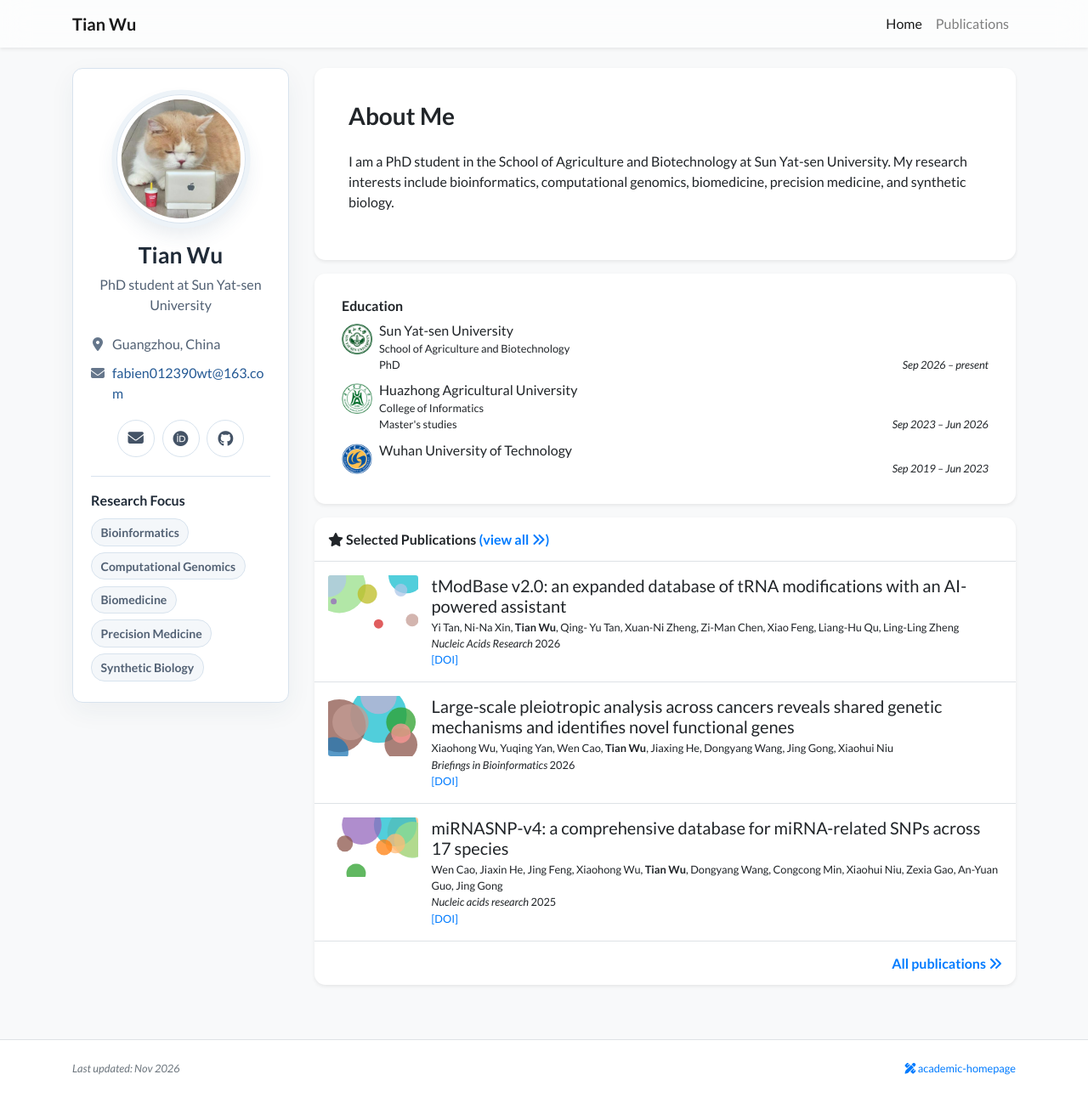
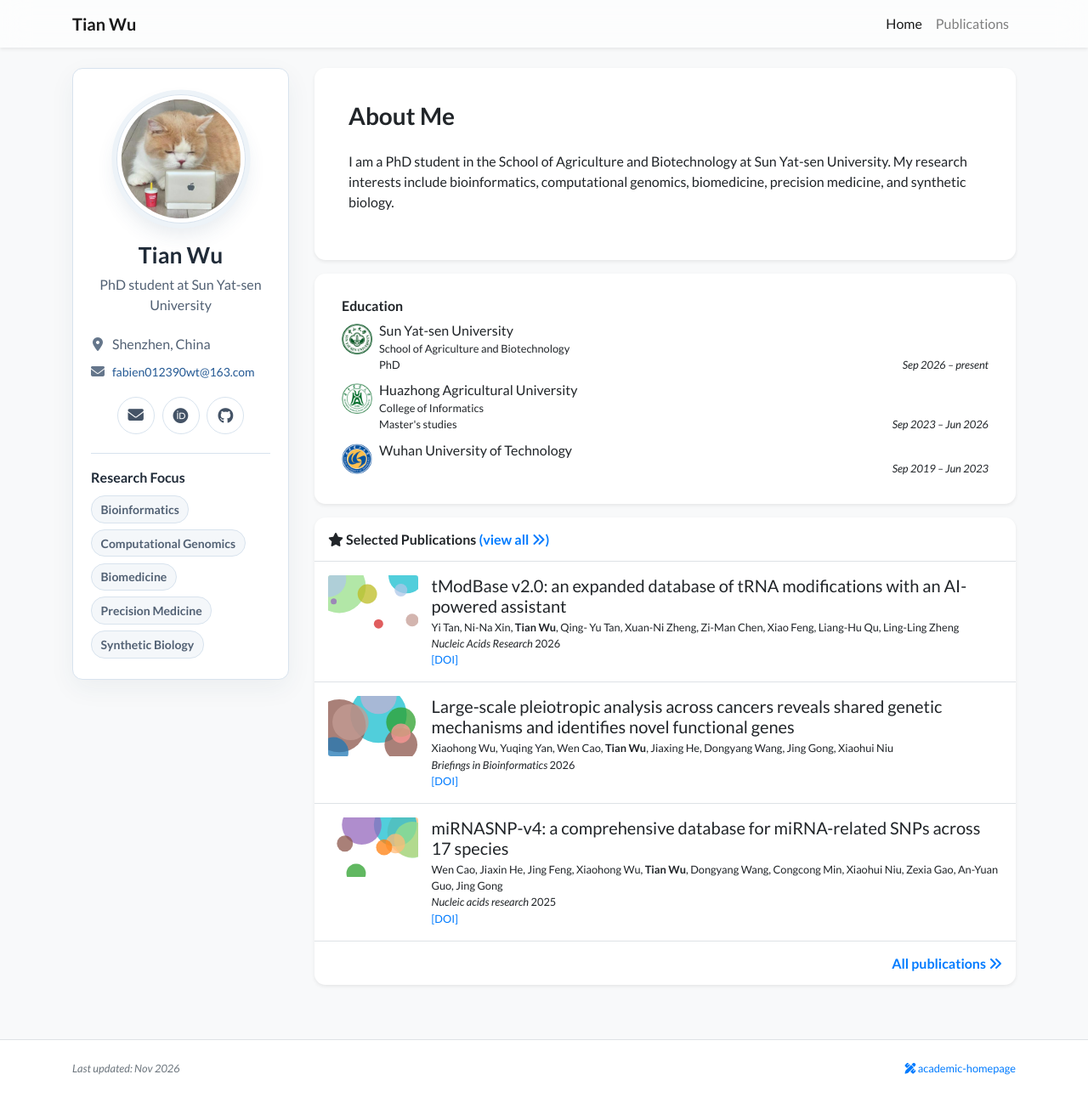
Before and after one commit to QuaSiMoDooooo/QuaSiMoDooooo.github.io, a Jekyll site: the page built from index.html, in a window 1280 px wide and 1291 px high. Shown: the whole window at 85% size. Built offline with Jekyll 4.4.1, drawn with Linux system fonts in a browser that asks for light colours; nearby versions of some CDN libraries; a style sheet for code colours, icons or effects is not loaded.

Commit message:
fix: show Shenzhen and keep profile email on one line

```diff
--- a/_data/profile.yml
+++ b/_data/profile.yml
@@ -4,7 +4,7 @@ positions:
 - name: PhD student
 - name: Sun Yat-sen University
 position_line: PhD student at Sun Yat-sen University
-location: Guangzhou, China
+location: Shenzhen, China
 email: fabien012390wt@163.com
 research_focus:
   - Bioinformatics
--- a/assets/css/global.css
+++ b/assets/css/global.css
@@ -219,7 +219,8 @@ div.lazy {
 
 .profile-sidebar__contact a {
     color: var(--profile-accent);
-    overflow-wrap: anywhere;
+    font-size: 0.875rem;
+    white-space: nowrap;
 }
 
 .profile-sidebar__social {
@@ -275,3 +276,13 @@ div.lazy {
     font-size: 0.875rem;
     font-weight: 600;
 }
+
+@media (min-width: 768px) and (max-width: 1199.98px) {
+    .profile-sidebar {
+        padding-inline: 0.75rem;
+    }
+
+    .profile-sidebar__contact li {
+        gap: 0.375rem;
+    }
+}
```
